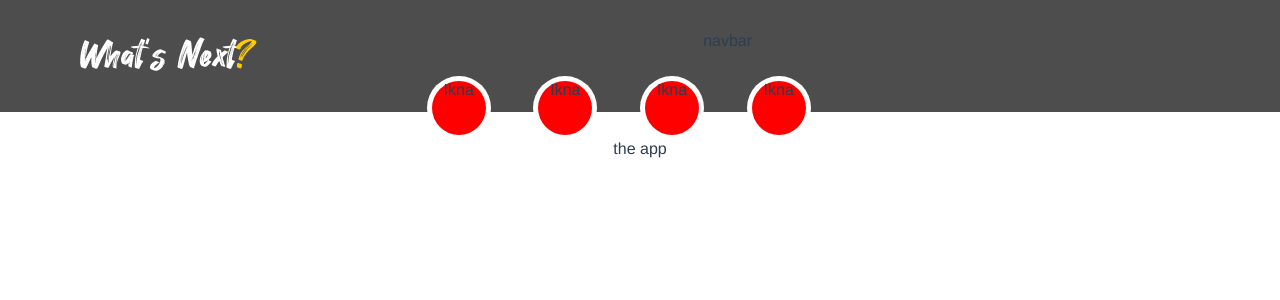
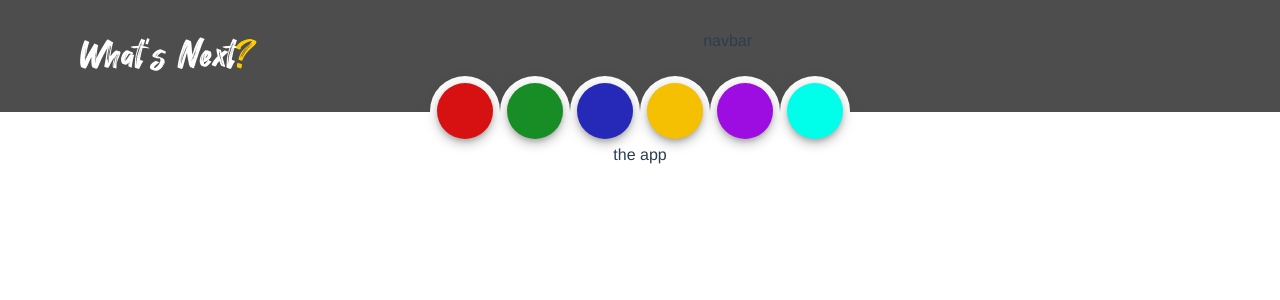
Before and after one commit to ptracz/front-whats-next-vue, a Vue app: page / in a window 1280 px wide. Shown: the top 300 px of the page. Built offline with nearby package versions, Linux system fonts and the light colour scheme.

Commit message:
add small css changes for review

```diff
--- a/src/views/Home.vue
+++ b/src/views/Home.vue
@@ -4,11 +4,9 @@
       <the-navbar/>
       <v-row no-gutters class="justify-space-between">
         <v-spacer></v-spacer>
-        <v-col v-for="(item, index) in array" :key="index" cols="1">
-          <div class="category">
-            <div class="inside">
-              Ikna
-            </div>
+        <v-col v-for="(item, index) in array" :key="index" cols="auto">
+          <div class="category" :style="{'background-color': item['background-color']}">
+            <v-btn fab :color="item.color" @click="changeColor(item)"></v-btn>
           </div>
         </v-col>
         <v-spacer></v-spacer>
@@ -29,18 +27,39 @@ export default {
     TheNavbar
   },
   data: () => ({
-    array: [1, 2, 3, 4]
+    array: [
+      {color: 'rgb(215,17,17)', activeColor: 'gray', isActive: false, 'background-color': 'white'},
+      {color: 'rgb(25,141,37)', activeColor: 'gray', isActive: false, 'background-color': 'white'},
+      {color: 'rgb(38,40,184)', activeColor: 'gray', isActive: false, 'background-color': 'white'},
+      {color: 'rgb(245,191,2)', activeColor: 'gray', isActive: false, 'background-color': 'white'},
+      {color: 'rgb(157,12,224)', activeColor: 'gray', isActive: false, 'background-color': 'white'},
+      {color: 'rgb(0,255,234)', activeColor: 'gray', isActive: false, 'background-color': 'white'}
+    ]
   }),
+  methods: {
+    changeColor(item) {
+      if (item.isActive) {
+        item.color = item.colorCopy;
+        item['background-color'] = 'white'
+        item.isActive = !item.isActive;
+        return;
+      }
+      item.colorCopy = item.color;
+      item['background-color'] = '#4d4d4d'
+      item.color = item.activeColor;
+      item.isActive = !item.isActive;
+
+    }
+  }
 }
 </script>
 <style lang="scss" scoped>
 .category {
   z-index: 999;
-  margin-top: -36px;
-  background-color: white;
   border-radius: 50%;
-  width: 64px;
-  height: 64px;
+  margin: -36px 0 0 0;
+  width: 70px;
+  height: 70px;
   display: flex;
   align-items: center;
   justify-content: center;
```
